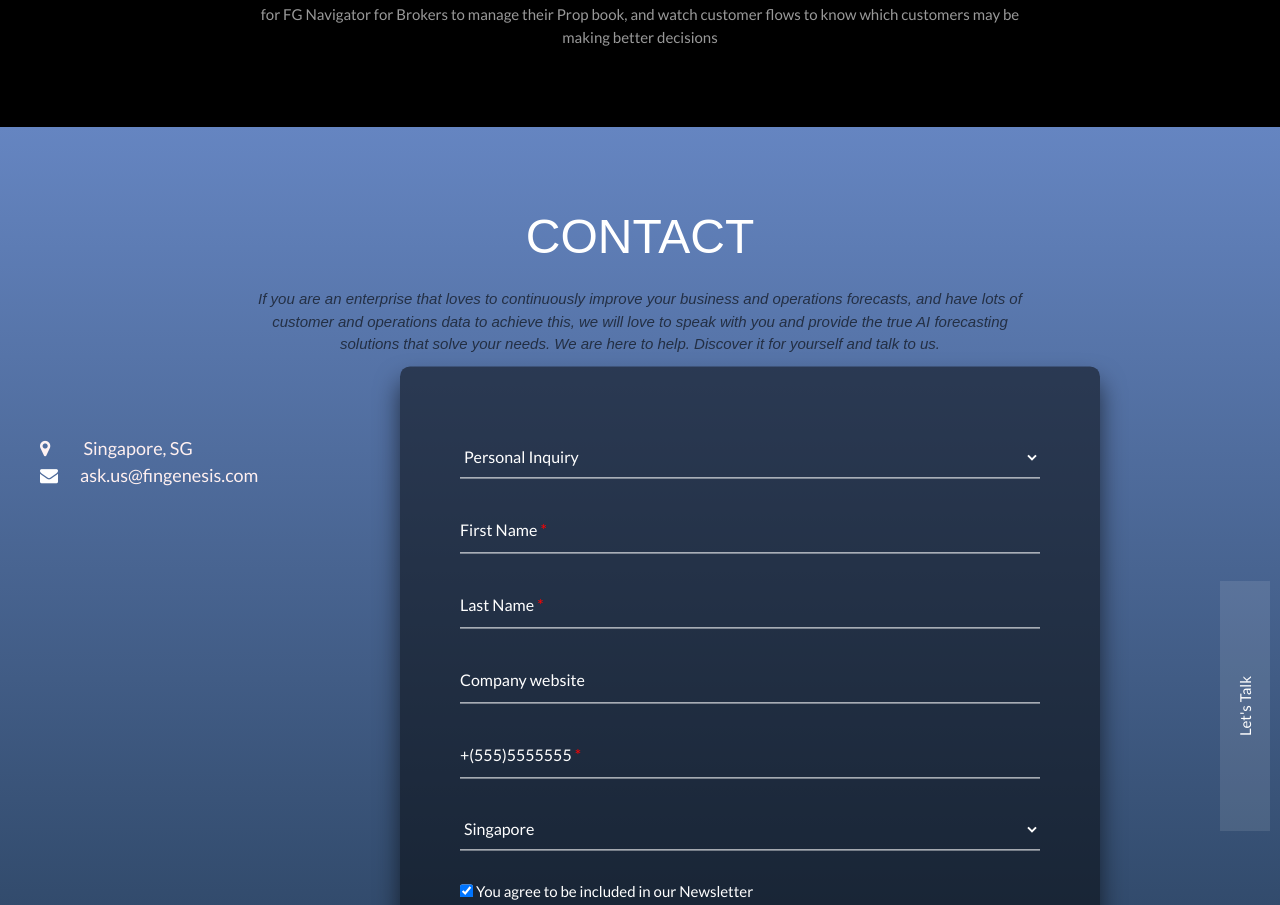
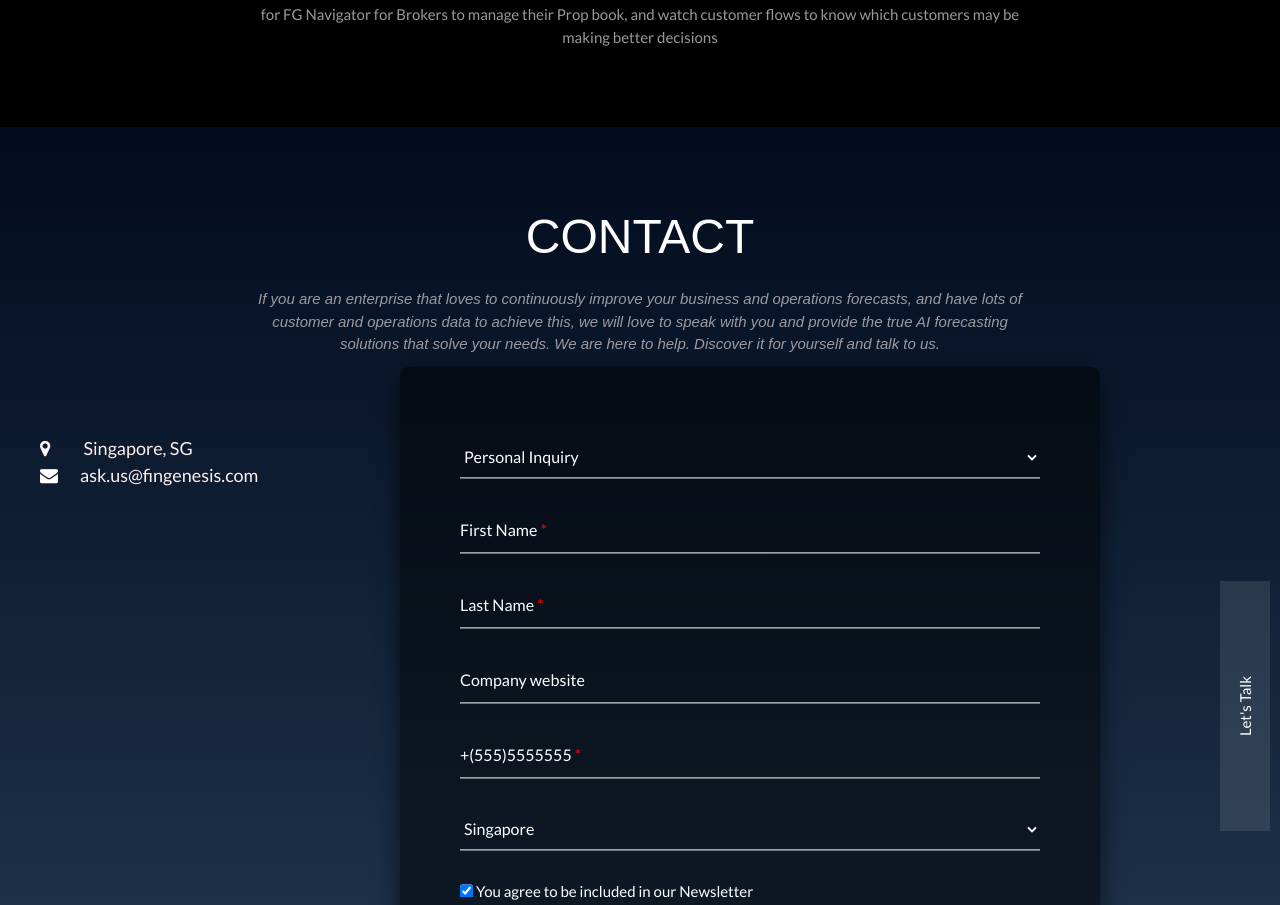
Before and after one commit to MARIEM96/website, a website: page express/index.html in a window 1280 px wide. Shown: the part 2096-3001 px from the top of the page. Drawn offline with nearby package versions, Linux system fonts and the light colour scheme.

Commit message:
Editing the contact form

```diff
--- a/express/index.html
+++ b/express/index.html
@@ -144,10 +144,10 @@
         </div>
 
         <!-- The Contact Section -->
-        <section style="background:linear-gradient(#6585c1, #243b55)">
+        <section style="background:linear-gradient(#020b1d, #243b55)">
         <div class="w3-container w3-content w3-padding-64 " style="max-width:800px" id="contact">
             <h2 class="w3-xxxlarge w3-center" style=" font-family: sans-serif, Helvetica Neue; color: #ffffff;">CONTACT</h2>
-            <p class="w3-opacity w3-center" style=" font-family: sans-serif, Helvetica Neue; color: #000000;"><i> If you are an enterprise that loves to continuously improve your business and
+            <p class="w3-opacity w3-center" style=" font-family: sans-serif, Helvetica Neue; color: #fff2f2;"><i> If you are an enterprise that loves to continuously improve your business and
                     operations forecasts, and
                     have lots of customer and operations data to achieve this, we will love to speak with you and provide
                     the true AI forecasting solutions that solve your needs.
```
